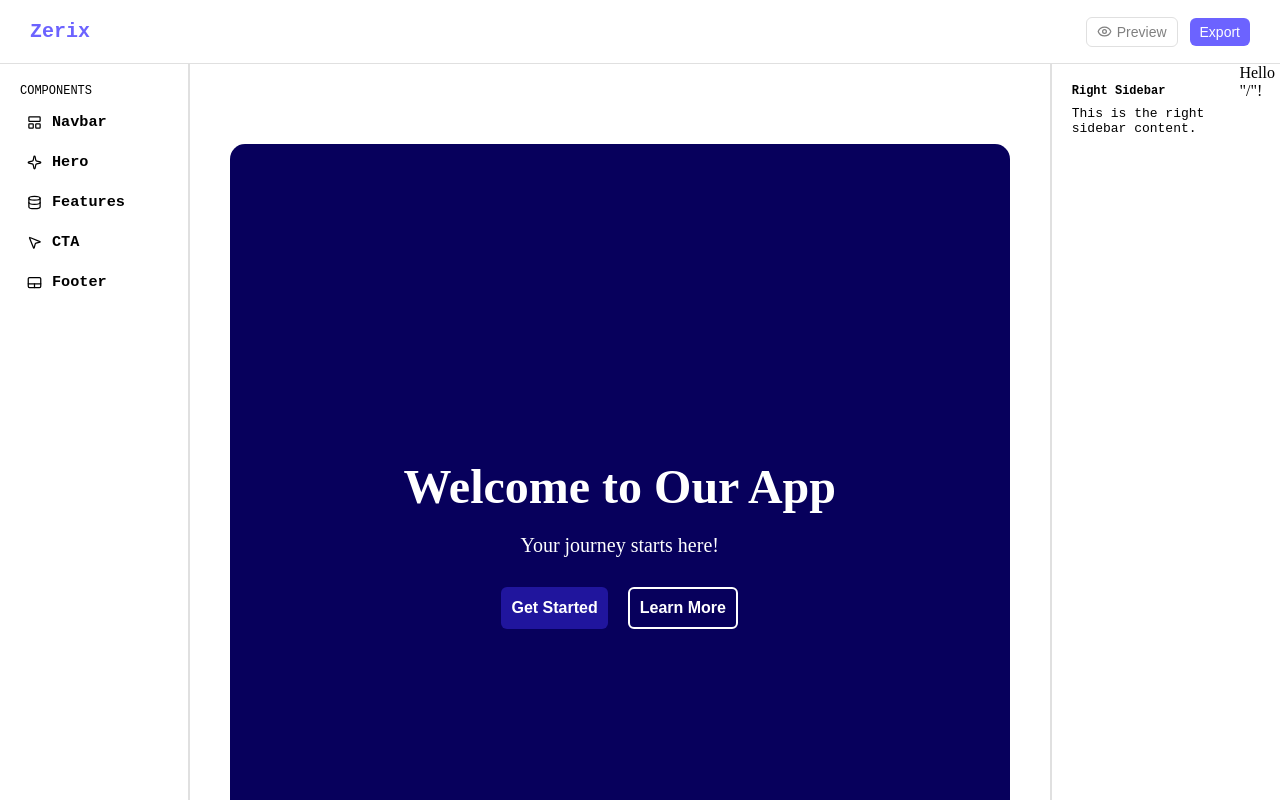
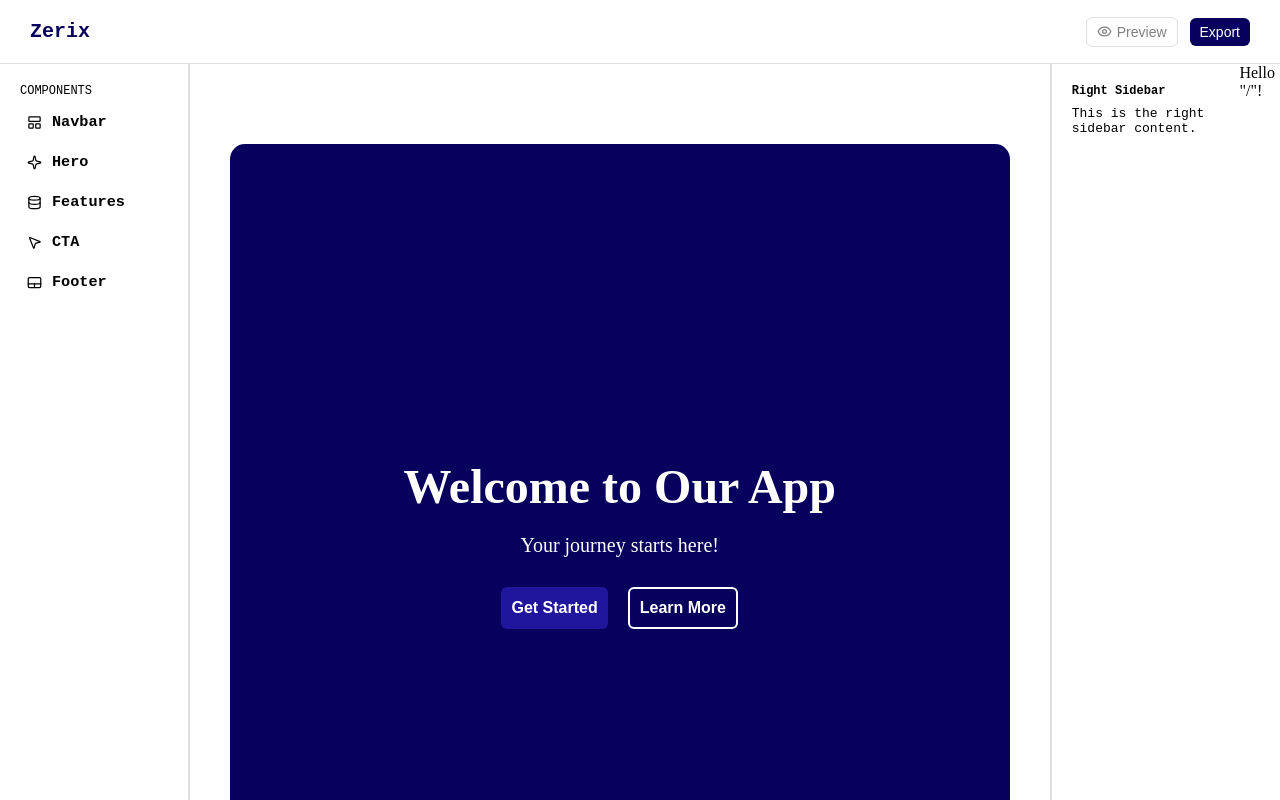
Before and after one commit to Sunjay77/zerix, a React (Vite) app: page / in a window 1280 px wide. Shown: the top 800 px of the page. Built offline with nearby package versions, Linux system fonts and the light colour scheme.

Commit message:
Color change

```diff
--- a/src/components/elements/navbar/NavbarStyle.ts
+++ b/src/components/elements/navbar/NavbarStyle.ts
@@ -14,7 +14,7 @@ export const NavbarContent = styled.nav`
 export const LogoText = styled.h1`
   font-size: 20px;
   font-family: monospace;
-  color: #6c63ff;
+  color: #07005c;
 `;
 
 export const BaseButton = styled.button`
@@ -38,10 +38,14 @@ export const PreviewButton = styled(BaseButton)`
 `;
 
 export const ExportButton = styled(BaseButton)`
-  background: #6c63ff;
+  background: #07005c;
   border: none;
   color: #ffffff;
   cursor: pointer;
+  &:hover{
+    background-color: #261b9b;
+    color: white;
+  }
 `;
 
 export const ButtonGroup = styled.div`
```
